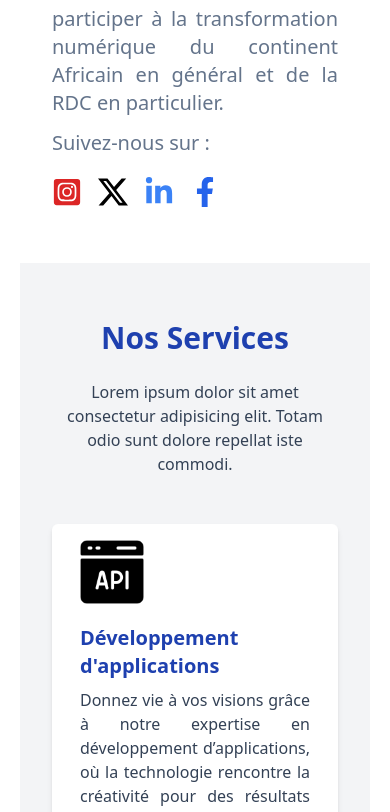
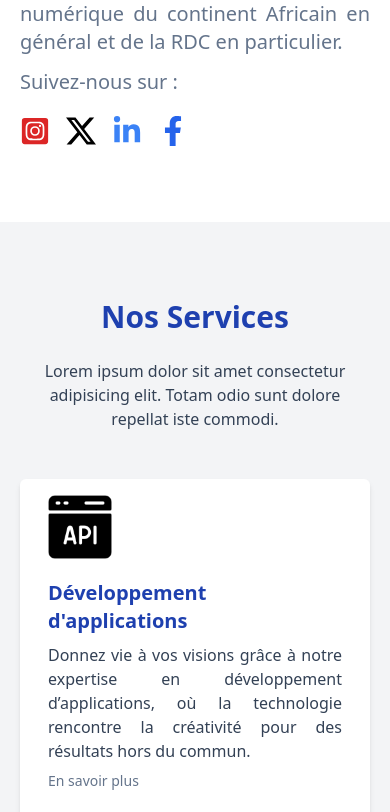
Before and after one commit to rovertnet/bestech_site, a React (Vite) app: page / in a window 390 px wide. Shown: the part 2316-3128 px from the top of the page. Built offline with nearby package versions, Linux system fonts and the light colour scheme; the HTML template or start-up script is replaced by a standard one.

Commit message:
mise à jour

```diff
--- a/src/composants/body/Mission.jsx
+++ b/src/composants/body/Mission.jsx
@@ -8,7 +8,7 @@ import { fadeIn } from "../../Variants";
 function Mission() {
   return (
     <>
-      <div className=" md:px-14 px-8 max-w-s mx-auto space-y-12 md:my-11 my-14">
+      <div className=" md:px-14 p-5 max-w-s mx-auto space-y-12 md:my-11 my-14">
         <div className=" flex flex-col  md:flex-row justify-between items-center gap-14">
           <div className=" md:w-1/2 flex gap-10">
             <motion.div
--- a/src/composants/body/Service.jsx
+++ b/src/composants/body/Service.jsx
@@ -4,7 +4,7 @@ import { fadeIn } from "../../Variants";
 function Service() {
   return (
     <div className=" bg-gray-100 md:py-5 py-3">
-      <div className="md:px-14 px-8 max-w-s mx-auto space-y-12 my-10 md:my-12">
+      <div className="md:px-14 p-5 max-w-s mx-auto space-y-12 my-10 md:my-12">
         <motion.div
           variants={fadeIn("down", 0.5)}
           initial="hidden"
--- a/src/pages/Home.jsx
+++ b/src/pages/Home.jsx
@@ -48,7 +48,7 @@ function Home() {
           </div>
         </div>
       </div>
-      <div className=" md:mx-5 mx-5">
+      <div className="">
         <About />
         <Mission />
         <Service />
```
